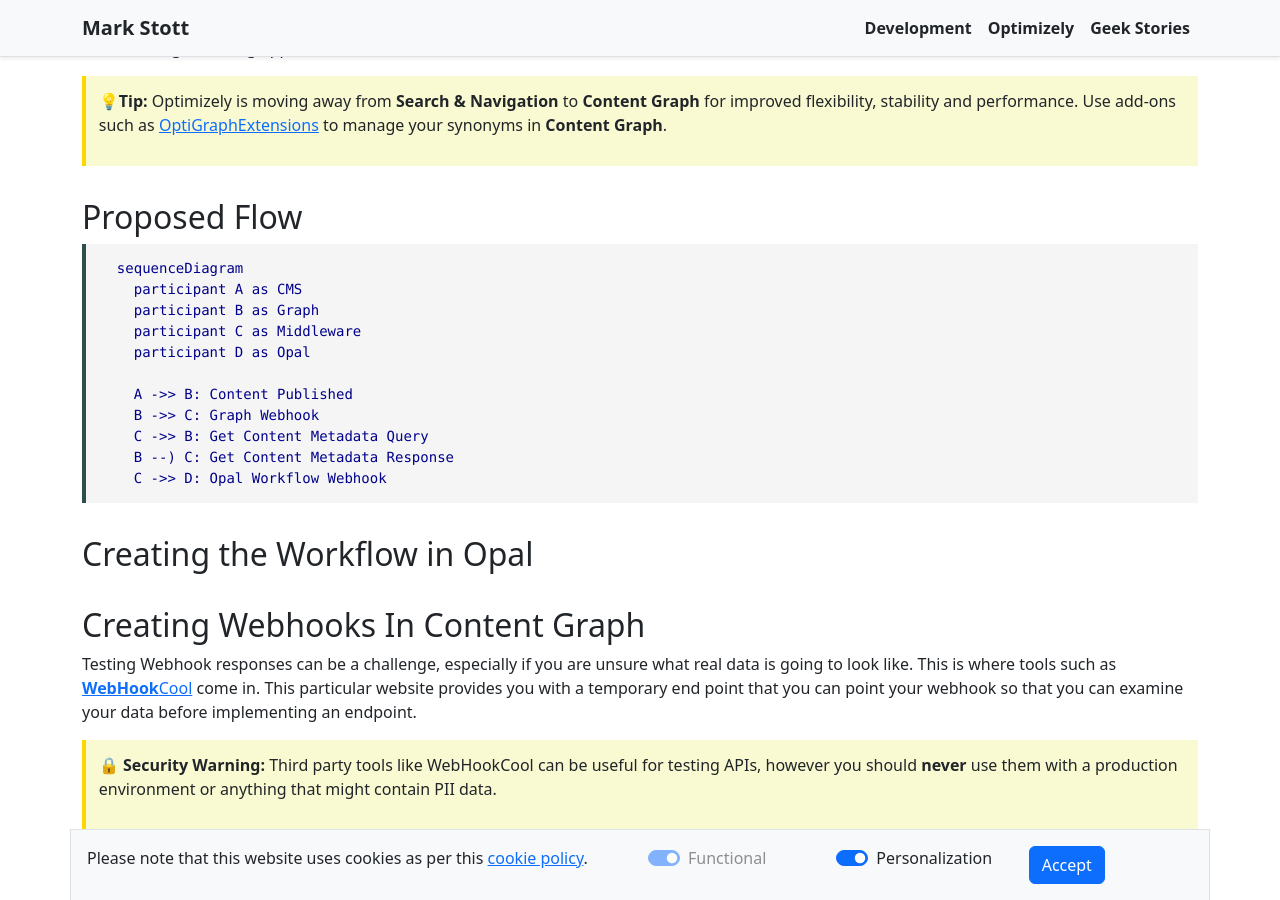
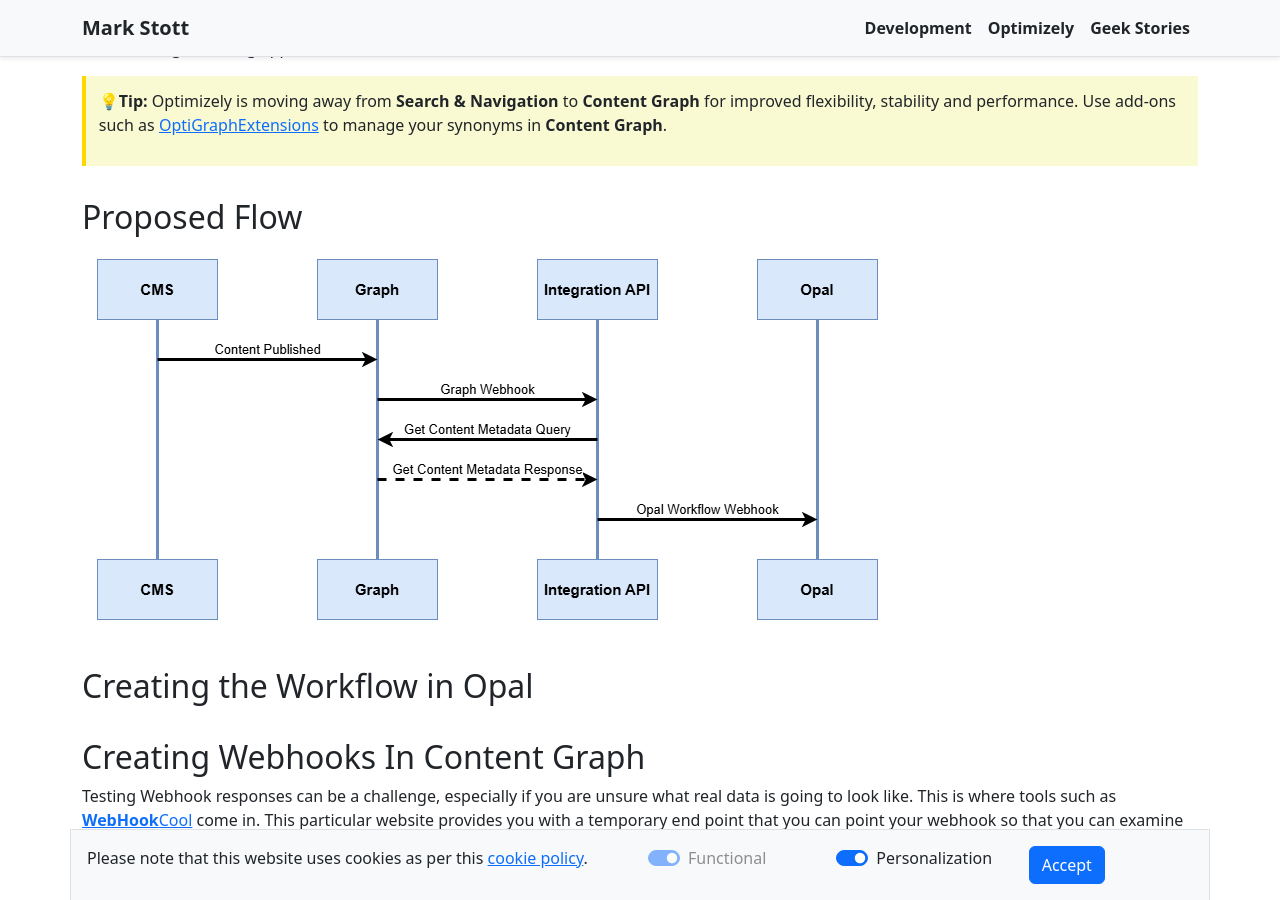
Before and after one commit to GeekInTheNorth/GeekInTheNorth.github.io, a Jekyll site: the page built from _posts/2025-12-25-triggering-opal-workflows-on-publish.md, in a window 1280 px wide and 900 px high, scrolled down 596 px. Built offline with Jekyll 4.4.1, drawn with Linux system fonts in a browser that asks for light colours.

Commit message:
Add the sequence diagram to the article.

````diff
--- a/_posts/2025-12-25-triggering-opal-workflows-on-publish.md
+++ b/_posts/2025-12-25-triggering-opal-workflows-on-publish.md
@@ -19,19 +19,7 @@
 
 ## Proposed Flow
 
-```mermaid
-  sequenceDiagram
-    participant A as CMS
-    participant B as Graph
-    participant C as Middleware
-    participant D as Opal
-
-    A ->> B: Content Published
-    B ->> C: Graph Webhook
-    C ->> B: Get Content Metadata Query
-    B --) C: Get Content Metadata Response
-    C ->> D: Opal Workflow Webhook
-```
+![Sequence diagram for the CMS to Opal Workflow integration](/assets/cms-to-opal-sequence-diagram.png)
 
 ## Creating the Workflow in Opal
 
````
Also changed, not shown: assets/cms-to-opal-sequence-diagram.png (added).
